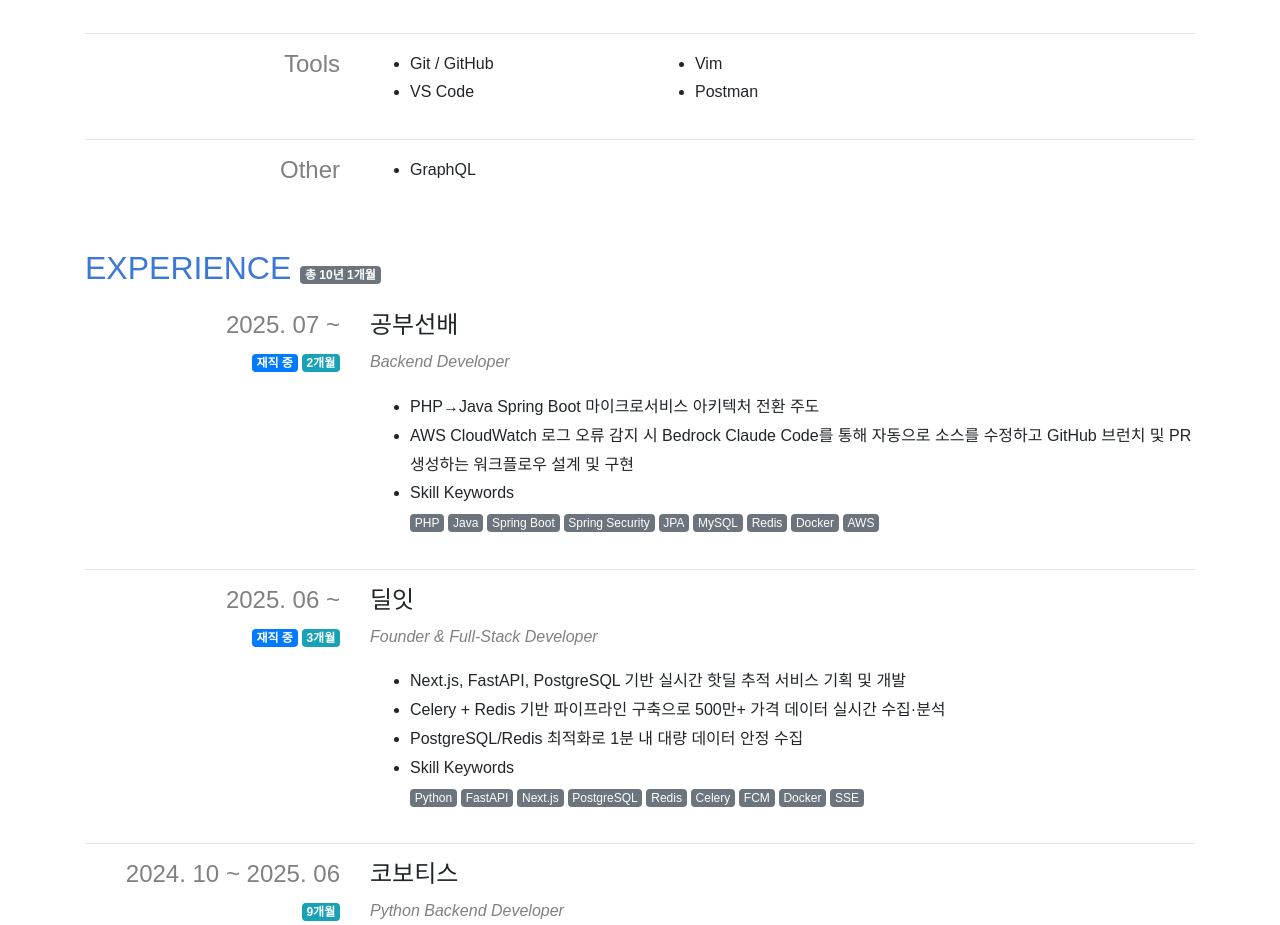
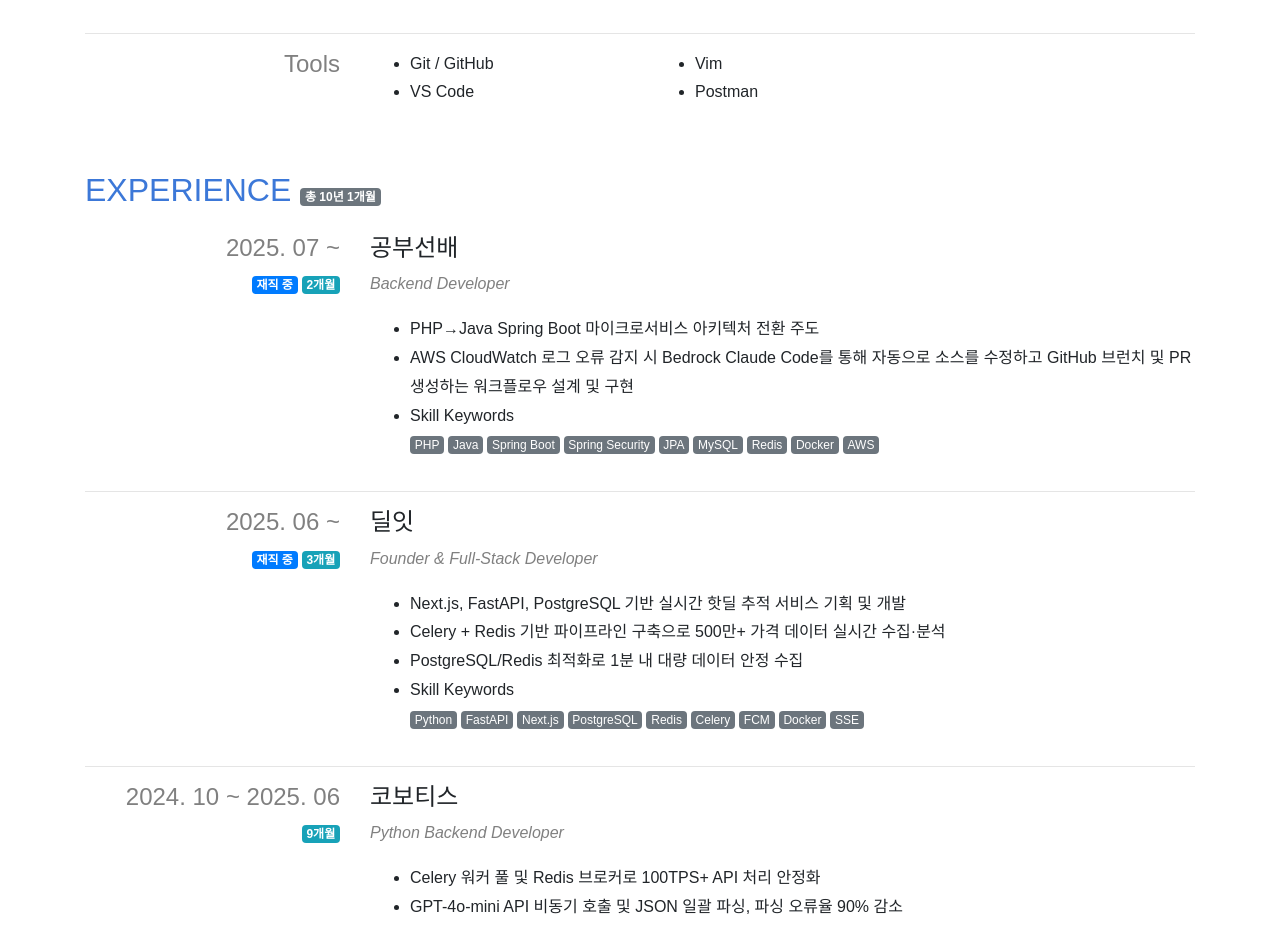
Before and after one commit to yuneast/resume, a Next.js app: page / in a window 1280 px wide. Shown: the part 980-1905 px from the top of the page. Built offline with nearby package versions, Linux system fonts and the light colour scheme; a web font is replaced by a local one.

Commit message:
Update skill.ts

```diff
--- a/payload/skill.ts
+++ b/payload/skill.ts
@@ -55,17 +55,17 @@ const tools: ISkill.Skill = {
   ],
 };
 
-const etc: ISkill.Skill = {
-  id: 4,
-  category: 'Other',
-  items: [
-    { id: 1, title: 'GraphQL'},
-  ],
-};
+// const etc: ISkill.Skill = {
+//   id: 4,
+//   category: 'Other',
+//   items: [
+//     { id: 1, title: 'GraphQL'},
+//   ],
+// };
 
 const skill: ISkill.Payload = {
   disable: false,
-  skills: [backend, devops, tools, etc],
+  skills: [backend, devops, tools],
 };
 
 export default skill;
```
